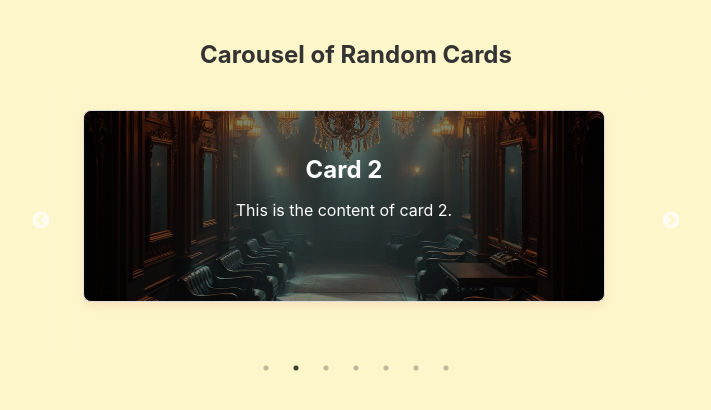
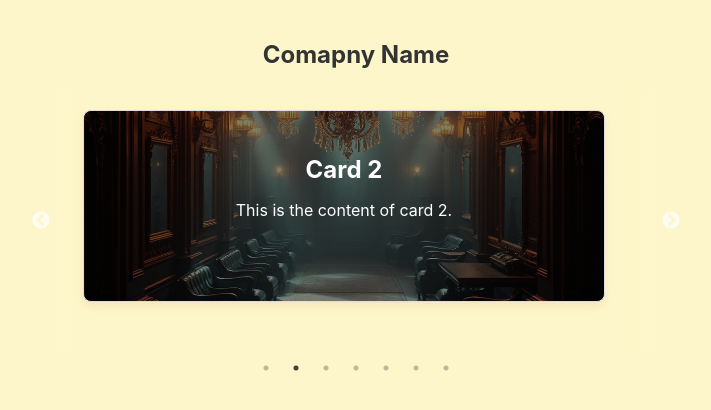
Before and after one commit to barrett38/Timed-Carousel, a React (Create React App) app: page / in a window 1280 px wide. Shown: the top 410 px of the page, without its empty margins (284-995 px from the left). Built offline with nearby package versions, Linux system fonts and the light colour scheme.

Commit message:
Separated CardData

```diff
--- a/src/App.js
+++ b/src/App.js
@@ -6,7 +6,7 @@ import cardData from "./components/Carousel/CardData";
 function App() {
   return (
     <div className="App">
-      <h2>Carousel of Random Cards</h2>
+      <h2>Comapny Name</h2>
       <Carousel cardData={cardData} />
     </div>
   );
```
